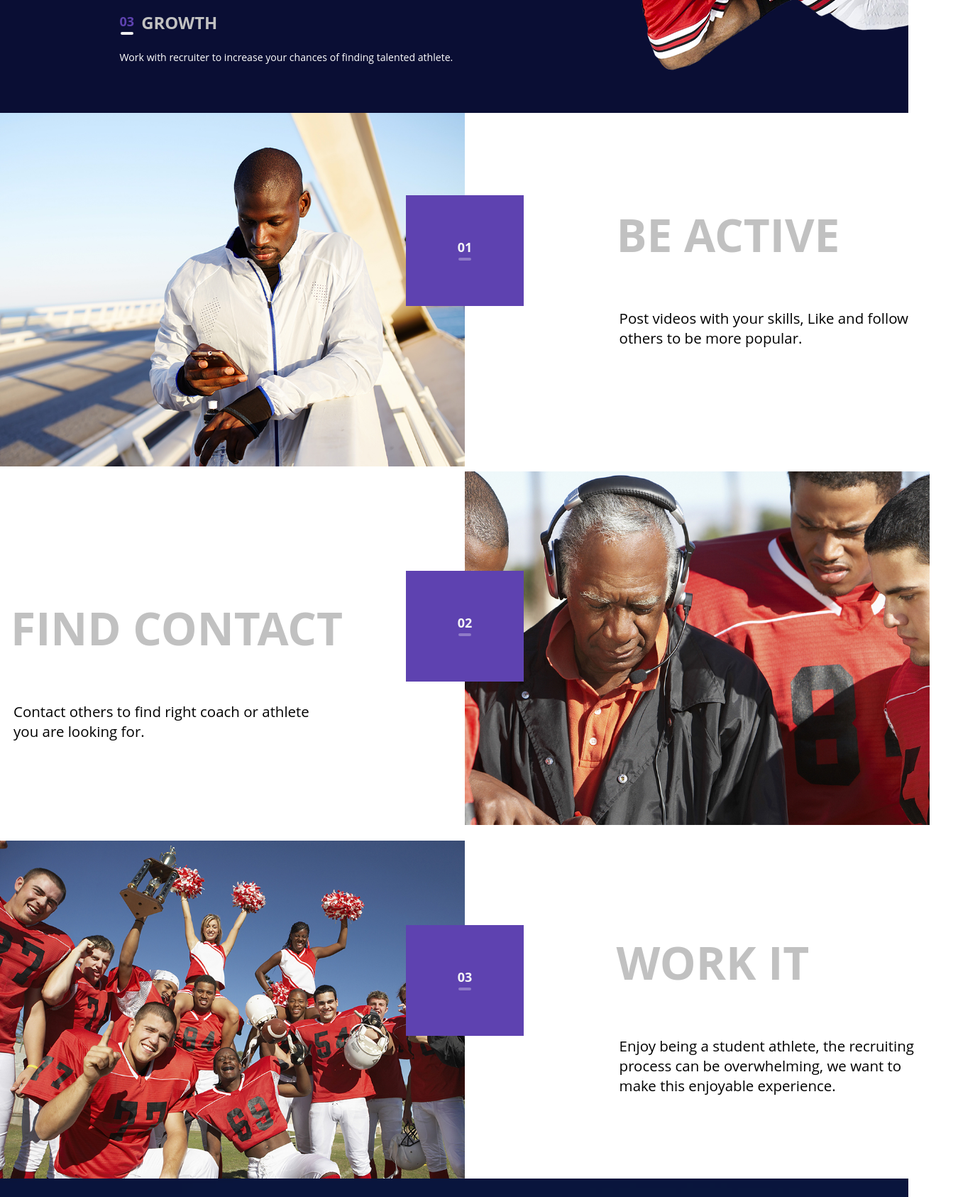
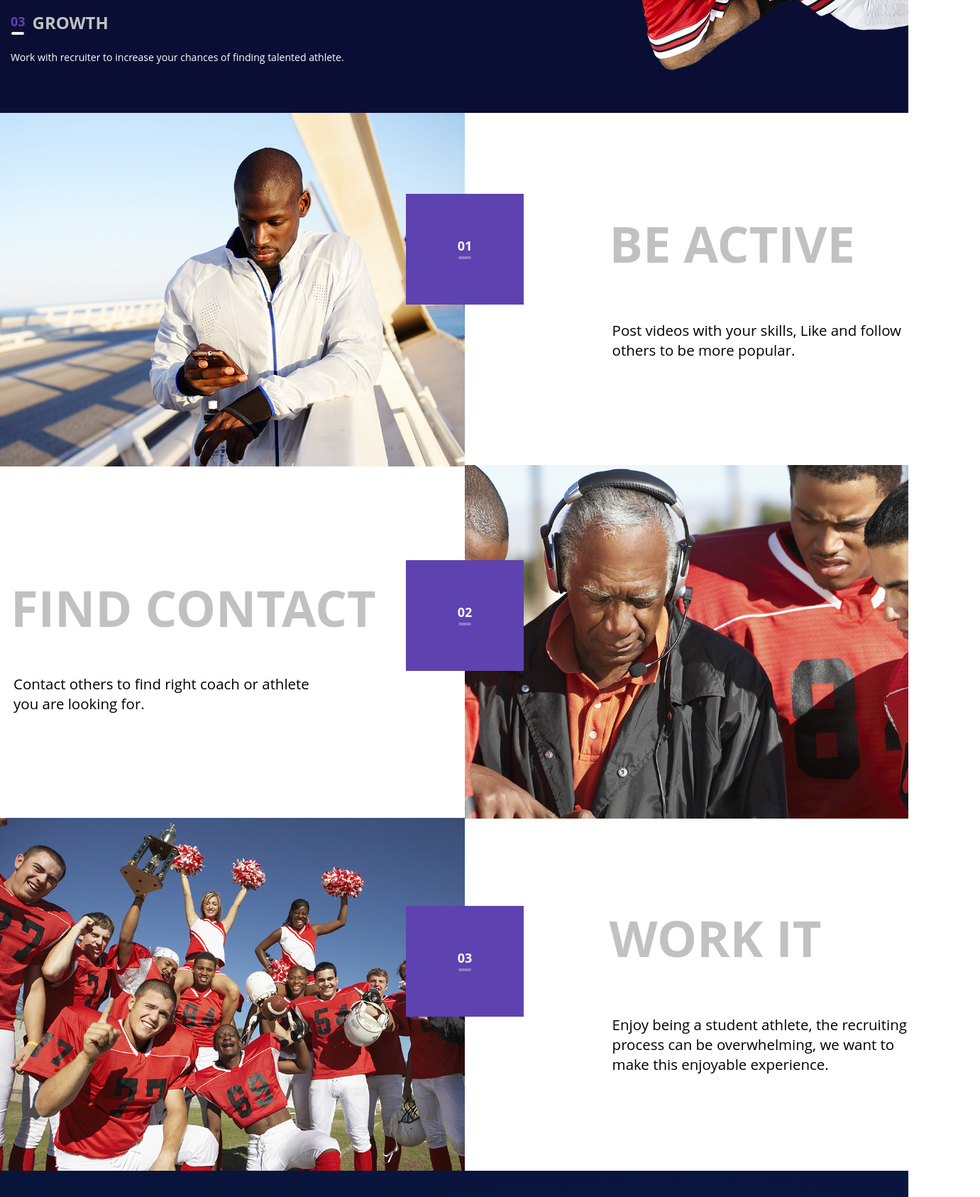
Before and after one commit to SergeyVinokurov/mq-diploma, a plain HTML site: page index.html in a window 1280 px wide. Shown: the part 2560-4246 px from the top of the page at 71% size, 1381 px wide, since content can reach past the window. Drawn offline with Linux system fonts and the light colour scheme.

Commit message:
Последнее обновление 30.08.2020

```diff
--- a/css/style.css
+++ b/css/style.css
@@ -158,6 +158,11 @@ a {
   text-transform: uppercase;
 }
 
+/*Main*/
+.content {
+  overflow: hidden;
+}
+
 /*Athlets*/
 .athlets {
   display: block;
@@ -297,8 +302,9 @@ a {
 .teams-content {
   width: 100%;
   max-width: 1530px;
+  margin-right: auto;
+  margin-left: auto;
   padding-left: 15px;
-  margin-left: 12%;
   padding-top: 50px;
   padding-bottom: 50px;
 }
@@ -335,12 +341,18 @@ a {
   display: flex;
   width: 100%;
   max-width: 1488px;
+  height: 577px;
   margin-right: auto;
   margin-left: auto;
   padding-right: 15px;
   padding-left: 15px;
   justify-content: flex-end;
+  align-items: center;
   position: relative;
+}
+
+.section-active {
+  height: 507px;
 }
 
 .section-contact {
@@ -349,6 +361,7 @@ a {
 
 .picture {
   position: absolute;
+  top: 0;
   right: 50%;
 }
 
@@ -575,13 +588,20 @@ a {
   }
 
   /*  Active */
+  .section-active {
+    height: 577px;
+  }
+
   .section-items {
-    margin-top: 10vw;
-    margin-bottom: 11.3vw;
+    display: flex;
+    flex-direction: column;
+    justify-content: center;
+    height: 577px;
+    padding-right: 10px;
   }
 
   .section-work {
-    margin-bottom: 117px;
+    margin-bottom: 110px;
   }
 
   .contact-items {
@@ -605,26 +625,22 @@ a {
   }
 }
 
-@media (min-width: 961px) and (max-width: 1400px) {
-  .section-items {
-    margin-bottom: 12vw;
-  }
-
-  .contact-items {
-    margin-bottom: 9.4vw;
-  }
-
-  .section-work {
-    margin-bottom: 6em;
+@media (min-width: 961px) and (max-width: 1490px) {
+  .section {
+    height: 38.8vw;
   }
 
   .section-title {
-    font-size: 5vw;
+    font-size: 5.5vw;
   }
 
   .section-text {
     width: 33vmax;
     font-size: 1.6vw;
+  }
+
+  .text-contact {
+    margin-top: 3.5vw;
   }
 }
 
@@ -692,28 +708,26 @@ a {
   }
 
   .section-items {
+    display: block;
     margin-top: 12vw;
     margin-bottom: 10.7vw;
+    padding-right: 10px;
   }
 
   .contact-items {
     margin-top: 12vw;
-    margin-bottom: 10.5vw;
+    margin-bottom: 10vw;
   }
 
   .section-work {
     margin-top: 12vw;
-    margin-bottom: 7vw;
+    margin-bottom: 7.2vw;
   }
 
   .section-text,
   .text-contact {
-    width: 40vmax;
+    width: 36vmax;
     margin-top: 2em;
-  }
-
-  .section-title {
-    font-size: 4.7vmax;
   }
 }
 
@@ -823,6 +837,7 @@ a {
   /*  Active */
   .section {
     width: 100%;
+    height: 100%;
     max-width: 960px;
     flex-wrap: wrap;
     justify-content: flex-start;
@@ -833,11 +848,6 @@ a {
     position: absolute;
     right: 0;
     left: 0;
-  }
-
-  .picture-contact {
-    width: 100%;
-    position: absolute;
   }
 
   .block {
@@ -870,10 +880,6 @@ a {
   .section-text {
     margin-top: 20px;
     font-size: 22px;
-  }
-
-  .section-contact {
-    flex-wrap: wrap-reverse;
   }
 
   .section-work {
@@ -1124,6 +1130,7 @@ a {
   /* Active */
   .section {
     width: 100%;
+    height: 100%;
     max-width: 640px;
     margin-top: 0;
     margin-left: 0;
--- a/index.html
+++ b/index.html
@@ -121,7 +121,7 @@
     <!-- Teams -->
 
     <section class="active">
-      <div class="section">
+      <div class="section section-active">
         <picture class="picture">
           <source media="(max-width: 640px)" srcset="images/be-active_640.jpg">
           <source media="(min-width: 641px) and (max-width: 768px)" srcset="images/be-active.jpg">
@@ -159,7 +159,7 @@
       </div>
 
       <div class="section">
-        <picture class="picture">
+        <picture class="picture picture-work">
           <source media="(max-width: 640px)" srcset="images/work-it_640.jpg">
           <source media="(min-width: 641px) and (max-width: 768px)" srcset="images/work-it.jpg">
           <source media="(min-width: 769px) and (max-width: 1920px)" srcset="images/work-it_960.jpg">
```
